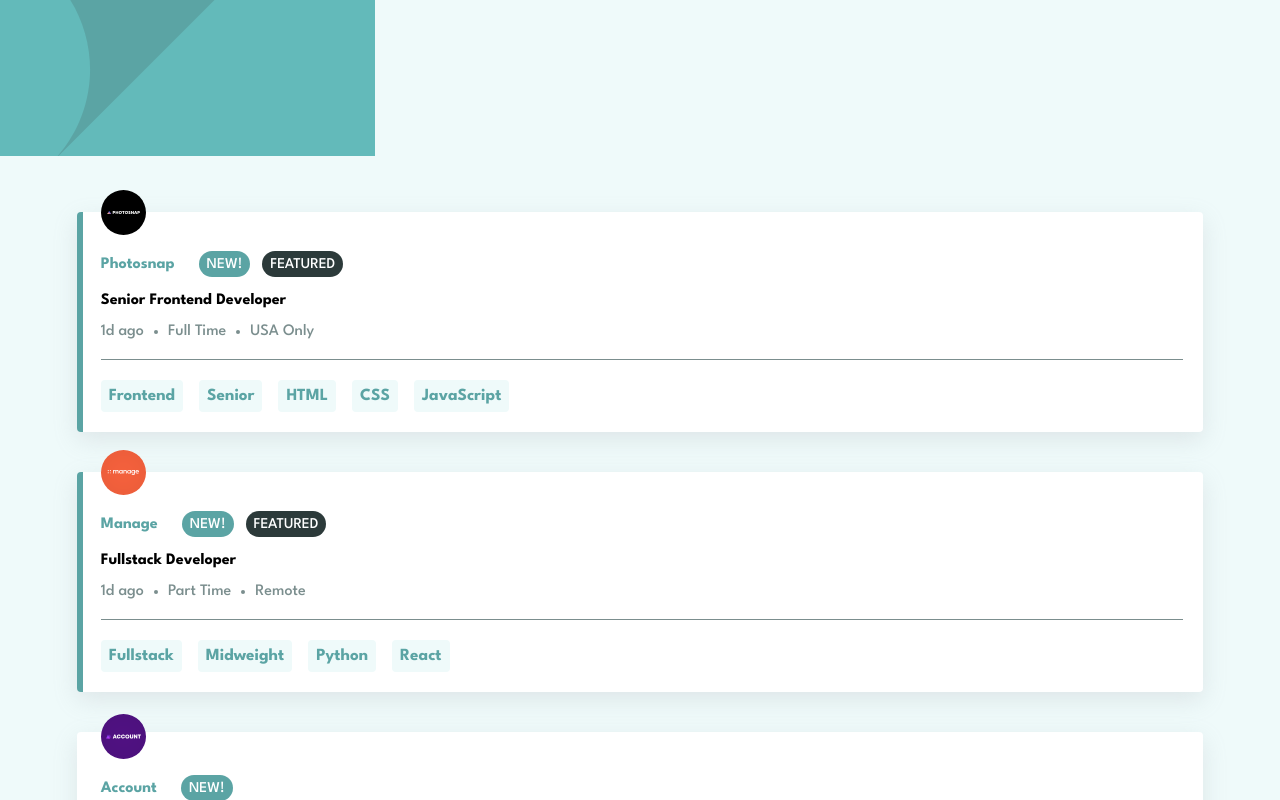
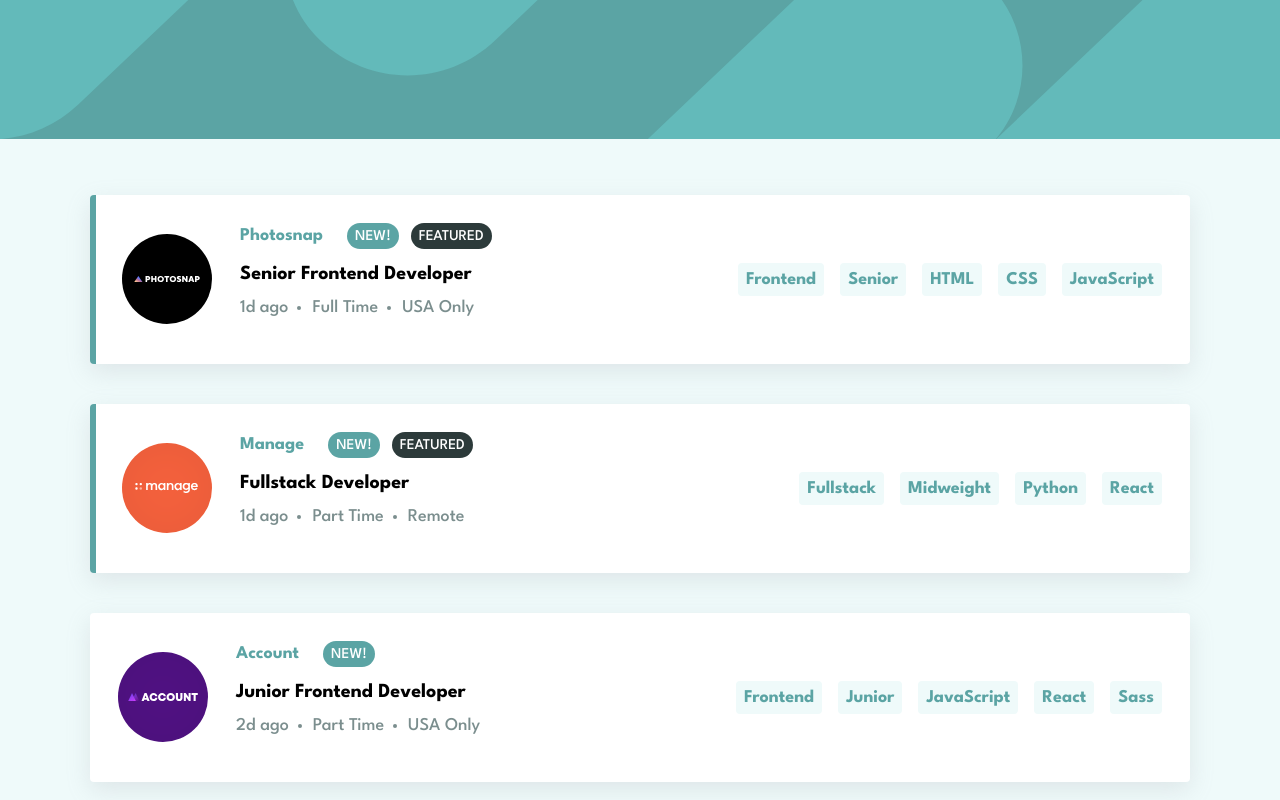
Before and after one commit to yusufardapeker/job-listing, a React (Vite) app: page / in a window 1280 px wide. Shown: the top 800 px of the page. Built offline with nearby package versions, Linux system fonts and the light colour scheme.

Commit message:
Add desktop layout

```diff
--- a/src/App.jsx
+++ b/src/App.jsx
@@ -5,11 +5,15 @@ import { Filter } from "./components/filter";
 import { List } from "./components/list";
 
 import bgHeaderMobile from "./images/bg-header-mobile.svg";
+import bgHeaderDesktop from "./images/bg-header-desktop.svg";
 
 function App() {
 	return (
 		<>
-			<img src={bgHeaderMobile} alt="header background image" className="bg-header-img" />
+			<picture>
+				<source media="(min-width: 376px)" srcSet={bgHeaderDesktop} />
+				<img src={bgHeaderMobile} alt="header background image" className="bg-header-img" />
+			</picture>
 
 			<div className="container">
 				<Filter />
--- a/src/styles/style.scss
+++ b/src/styles/style.scss
@@ -24,7 +24,7 @@ body {
 }
 
 .container {
-	max-width: 1200px;
+	max-width: 1100px;
 	width: 88%;
 	margin-left: auto;
 	margin-right: auto;
@@ -33,12 +33,13 @@ body {
 .filter {
 	background-color: $white;
 	padding: 20px;
-	margin-top: -24px;
+	margin-top: -32px;
 	position: relative;
 	z-index: 1;
 	border-radius: 4px;
 	display: flex;
 	gap: 20px;
+	box-shadow: rgba(149, 157, 165, 0.2) 0px 8px 24px;
 
 	.filter-items {
 		display: flex;
@@ -60,12 +61,23 @@ body {
 				background-color: $desaturated-dark-cyan;
 				padding: 8px;
 				border-radius: 0 4px 4px 0;
+				cursor: pointer;
+				transition: background-color 200ms ease;
+
+				&:hover {
+					background-color: $very-dark-grayish-cyan;
+				}
 			}
 		}
 	}
 
 	.clear-filter-btn {
 		color: $dark-grayish-cyan;
+
+		&:hover {
+			color: $desaturated-dark-cyan;
+			text-decoration: underline;
+		}
 	}
 }
 
@@ -84,7 +96,7 @@ body {
 
 		&.featured {
 			border-left: 6px solid $desaturated-dark-cyan;
-			padding: 20px 20px 20px 18px;
+			padding-left: 18px;
 		}
 
 		.logo {
@@ -162,7 +174,58 @@ body {
 				background-color: $light-grayish-cyan;
 				padding: 8px;
 				border-radius: 4px;
+				cursor: pointer;
+				transition: all 200ms ease;
+
+				&:hover {
+					background-color: $desaturated-dark-cyan;
+					color: $white;
+				}
 			}
 		}
 	}
 }
+
+@media (width > 376px) {
+	body {
+		font-size: 18px;
+	}
+
+	.filter {
+		padding: 28px;
+	}
+
+	.list {
+		.list-item {
+			display: flex;
+			align-items: center;
+			gap: 28px;
+			padding: 28px;
+
+			&.featured {
+				border-left: 6px solid $desaturated-dark-cyan;
+				padding-left: 26px;
+			}
+
+			.logo {
+				width: 90px;
+				height: 90px;
+				margin: unset;
+			}
+
+			.job-info {
+				flex: 1;
+				border-bottom: none;
+
+				.position {
+					font-size: 20px;
+				}
+			}
+
+			.job-requirements {
+				margin-top: unset;
+				font-size: 18px;
+			}
+		}
+	}
+}
```
